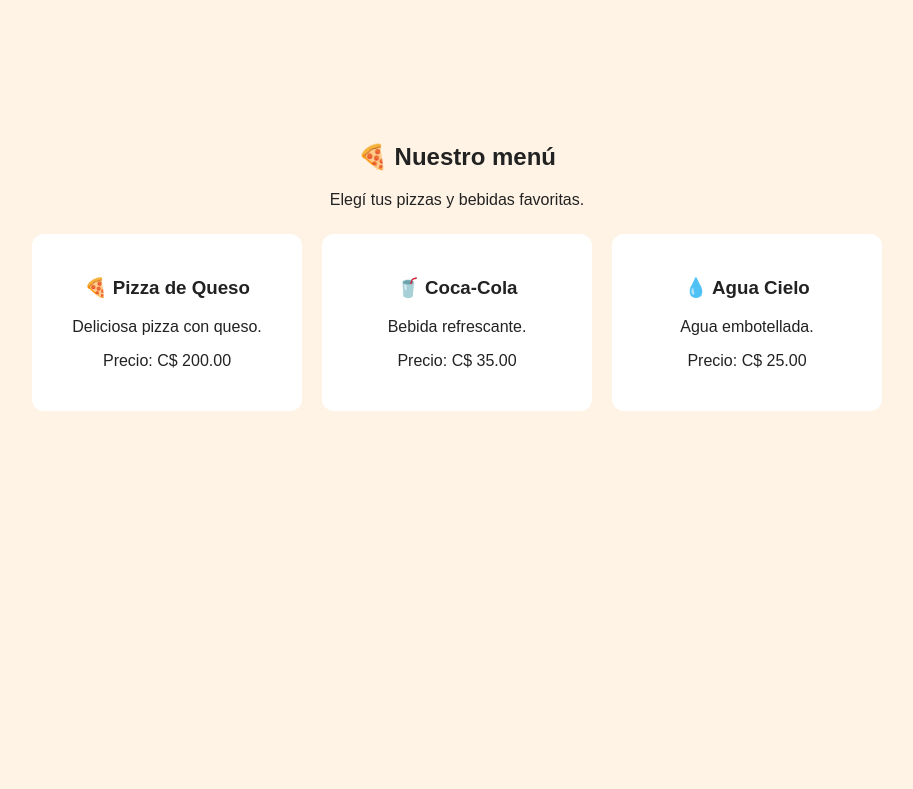
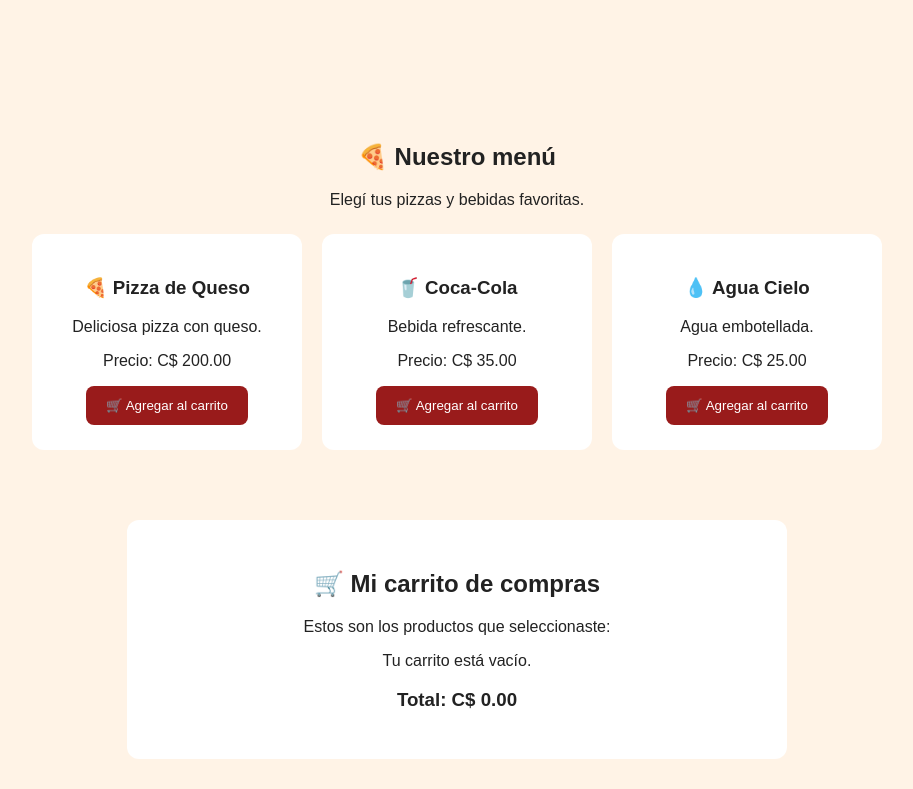
Before and after one commit to eduardo106/Pizzeria-Web, a plain HTML site: page index.html in a window 1280 px wide. Shown: the part 336-1125 px from the top of the page, without its empty margins (183-1096 px from the left). Before the commit the page ends 800 px from the top, so only its background shows below. Drawn offline with Linux system fonts and the light colour scheme.

Commit message:
Implementar carrito de compras con JavaScript

```diff
--- a/index.html
+++ b/index.html
@@ -49,22 +49,108 @@
             <h3>🍕 Pizza de Queso</h3>
             <p>Deliciosa pizza con queso.</p>
             <p>Precio: C$ 200.00</p>
+
+<button
+    type="button"
+    onclick="agregarAlCarrito('Pizza de Queso', 200)"
+    style="background-color: #991b1b;
+           color: white;
+           padding: 12px 20px;
+           border: none;
+           border-radius: 8px;
+           cursor: pointer;">
+    🛒 Agregar al carrito
+</button>
+
         </div>
 
         <div style="background: white; padding: 25px; border-radius: 12px; width: 220px;">
             <h3>🥤 Coca-Cola</h3>
             <p>Bebida refrescante.</p>
             <p>Precio: C$ 35.00</p>
+
+<button type="button"
+    onclick="agregarAlCarrito('Coca-Cola', 35)"
+    style="background-color: #991b1b; color: white; padding: 12px 20px; border: none; border-radius: 8px; cursor: pointer;">
+    🛒 Agregar al carrito
+</button>
+
         </div>
 
         <div style="background: white; padding: 25px; border-radius: 12px; width: 220px;">
             <h3>💧 Agua Cielo</h3>
             <p>Agua embotellada.</p>
             <p>Precio: C$ 25.00</p>
+
+<button type="button"
+    onclick="agregarAlCarrito('Agua Cielo', 25)"
+    style="background-color: #991b1b; color: white; padding: 12px 20px; border: none; border-radius: 8px; cursor: pointer;">
+    🛒 Agregar al carrito
+</button>
+
         </div>
 
     </div>
 </section>
 
+<section id="carrito" style="background: white; padding: 30px; margin: 30px auto; max-width: 600px; border-radius: 12px; text-align: center;">
+
+    <h2>🛒 Mi carrito de compras</h2>
+
+    <p>Estos son los productos que seleccionaste:</p>
+
+    <ul id="lista-carrito" style="list-style: none; padding: 0;">
+        <li>Tu carrito está vacío.</li>
+    </ul>
+
+    <h3>Total: C$ <span id="total-carrito">0.00</span></h3>
+
+</section>
+
+<script>
+    let carrito = [];
+
+    function agregarAlCarrito(nombre, precio) {
+        let producto = carrito.find(p => p.nombre === nombre);
+
+        if (producto) {
+            producto.cantidad++;
+        } else {
+            carrito.push({
+                nombre: nombre,
+                precio: precio,
+                cantidad: 1
+            });
+        }
+
+        actualizarCarrito();
+    }
+
+    function actualizarCarrito() {
+        let lista = document.getElementById("lista-carrito");
+        let total = 0;
+
+        lista.innerHTML = "";
+
+        carrito.forEach(producto => {
+            let subtotal = producto.precio * producto.cantidad;
+            total += subtotal;
+
+            let elemento = document.createElement("li");
+
+            elemento.textContent =
+                producto.nombre + " x" + producto.cantidad +
+                " - C$ " + subtotal.toFixed(2);
+
+            elemento.style.padding = "10px";
+
+            lista.appendChild(elemento);
+        });
+
+        document.getElementById("total-carrito").textContent =
+            total.toFixed(2);
+    }
+</script>
+
 </body>
 </html>
```
